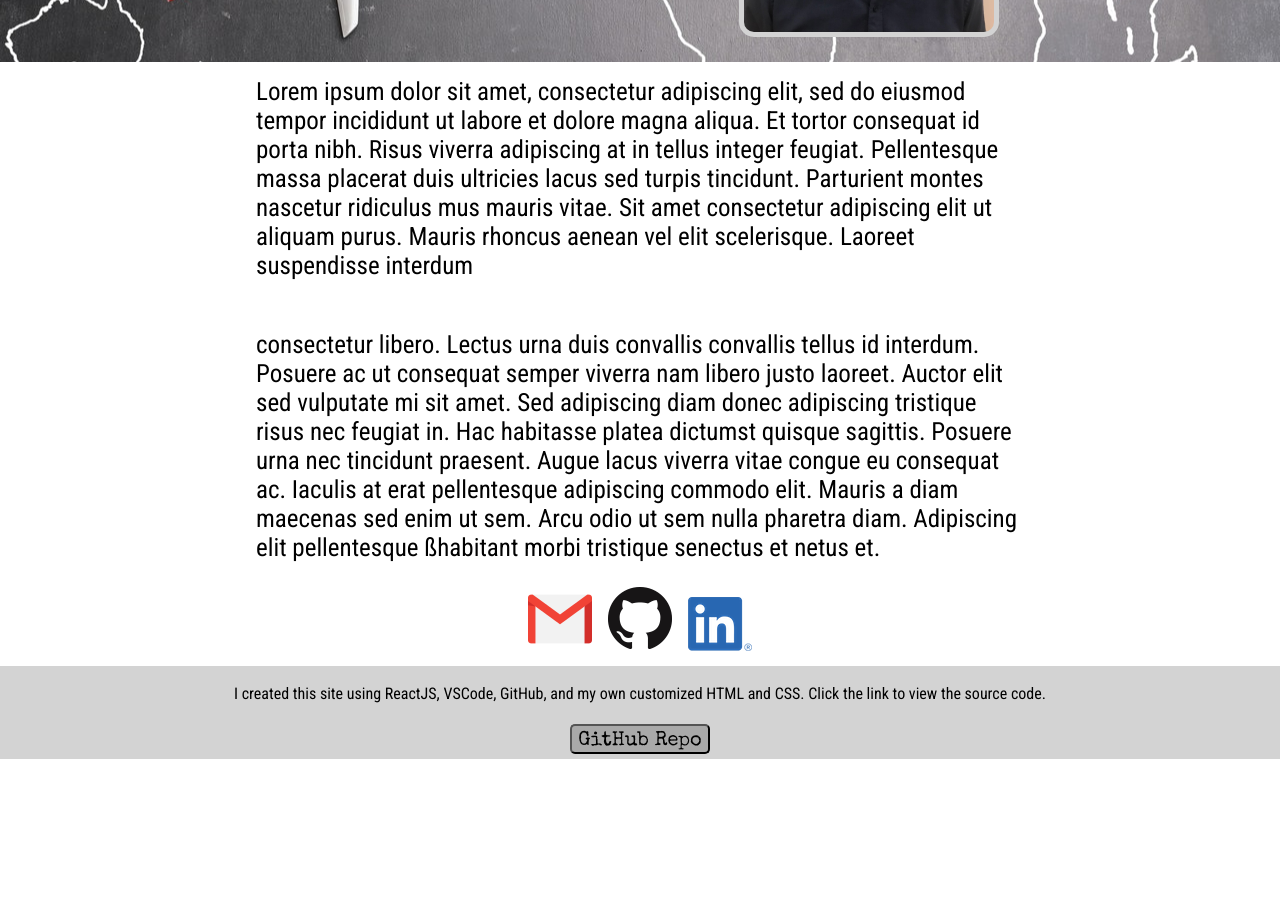
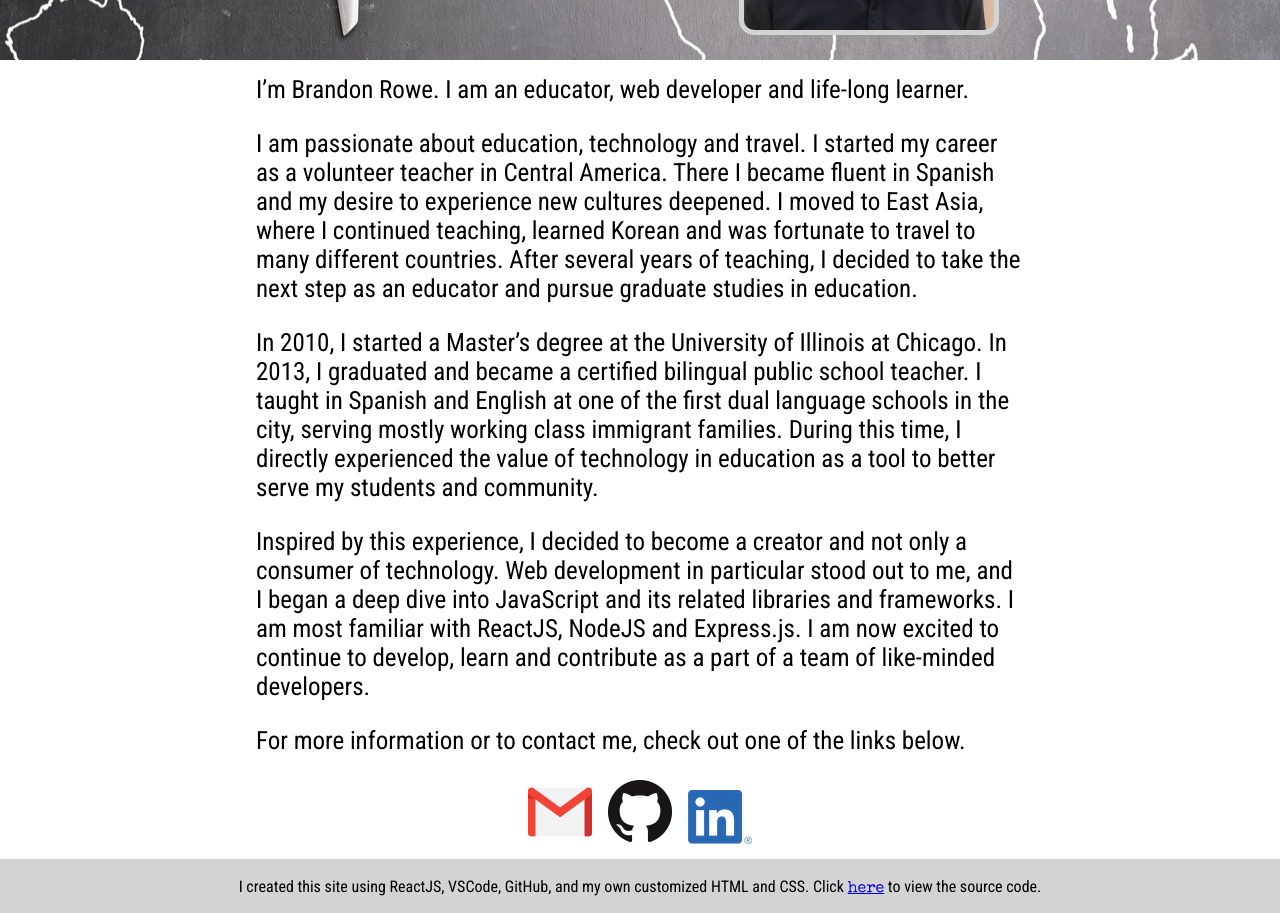
Before and after one commit to browe83/portfolio-website, a React (Create React App) app: page /about in a window 1280 px wide. Shown: the part 340-1253 px from the top of the page. Before the commit the page ends 1099 px from the top, so only its background shows below. Built offline with nearby package versions, Linux system fonts and the light colour scheme; a web font is replaced by a local one.

Commit message:
updates about.js, footer.js

```diff
--- a/src/App.css
+++ b/src/App.css
@@ -1,7 +1,3 @@
- /* * {
-  border: 1px dotted black;
-}  */
-
 body {
   font-family: 'Roboto Condensed', sans-serif;
 }
@@ -19,7 +15,6 @@ h1, h2, h3, button, a {
   display: flex;
   flex-direction: column;
   min-height: 100vh;
-  /* border: 10px dotted green; */
 }
 
 
@@ -40,7 +35,6 @@ button {
   justify-content: center;
   width: 100%;
   height: 100%;
-  border-bottom: 2px solid lightgray;
 }
 
 #navbar {
--- a/src/components/About.js
+++ b/src/components/About.js
@@ -13,28 +13,36 @@ function About (props) {
         <div className='about-container'>
           <div className='about-wrapper'>
             <div className='headshot'></div>
-            <p className='about-1'>
-              Lorem ipsum dolor sit amet, consectetur adipiscing elit,
-              sed do eiusmod tempor incididunt ut labore et dolore magna
-              aliqua. Et tortor consequat id porta nibh. Risus viverra adipiscing
-              at in tellus integer feugiat. Pellentesque massa placerat duis
-              ultricies lacus sed turpis tincidunt. Parturient
-              montes nascetur ridiculus mus mauris vitae. Sit amet
-              consectetur adipiscing elit ut aliquam purus. Mauris
-              rhoncus aenean vel elit scelerisque. Laoreet suspendisse interdum
+            <div className='about'>
+            <p>
+              I’m Brandon Rowe. I am an educator, web developer and life-long learner.
             </p>
             <p>
-              consectetur libero. Lectus urna duis convallis convallis tellus
-              id interdum. Posuere ac ut consequat semper viverra nam
-              libero justo laoreet. Auctor elit sed vulputate mi sit amet.
-              Sed adipiscing diam donec adipiscing tristique risus nec
-              feugiat in. Hac habitasse platea dictumst quisque sagittis.
-              Posuere urna nec tincidunt praesent. Augue lacus viverra vitae
-              congue eu consequat ac. Iaculis at erat pellentesque
-              adipiscing commodo elit. Mauris a diam maecenas sed enim ut sem.
-              Arcu odio ut sem nulla pharetra diam. Adipiscing elit pellentesque
-              ßhabitant morbi tristique senectus et netus et.
+              I am passionate about education, technology and travel.  I started my career
+              as a volunteer teacher in Central America.  There I became fluent in Spanish and
+              my desire to experience new cultures deepened.  I moved to East Asia, where I
+              continued teaching, learned Korean and was fortunate to travel to many different countries.
+              After several years of teaching,  I decided to take the next step as an educator
+              and pursue graduate studies in education.
             </p>
+            <p>
+              In 2010, I started a Master’s degree at the University of Illinois at Chicago. In
+              2013, I graduated and became a certified bilingual public school teacher.  I taught
+              in Spanish and English at one of the first dual language schools in the city, serving
+              mostly working class immigrant families.  During this time, I directly experienced the
+              value of technology in education as a tool to better serve my students and community.
+            </p>
+            <p>
+              Inspired by this experience,  I decided to become a creator and not only a consumer of
+              technology.  Web development in particular stood out to me, and I began a deep dive into
+              JavaScript and its related libraries and frameworks.  I am most familiar with ReactJS,
+              NodeJS and Express.js.  I am now excited to continue to develop, learn and contribute as a
+              part of a team of like-minded developers.
+            </p>
+            <p>
+              For more information or to contact me, check out one of the links below.
+            </p>
+            </div>
             <div className='contacts'>
               <a href='mailto:rowe.brandon.j@gmail.com' rel="noopener noreferrer" target='_blank'>
                 <img src={gmail} alt='gmail'></img>
--- a/src/components/Footer.js
+++ b/src/components/Footer.js
@@ -7,9 +7,8 @@ function Footer (props) {
       <p>
         I created this site using ReactJS,
         VSCode, GitHub, and my own customized HTML and CSS.
-        Click the link to view the source code.
+        Click <a href='https://github.com/browe83/portfolio-website' rel="noopener noreferrer" target='_blank'>here</a> to view the source code.
       </p>
-      <a href='https://github.com/browe83/portfolio-website' rel="noopener noreferrer" target='_blank'><button>GitHub Repo</button></a>
     </div>
   )
 }
--- a/src/components/Work.js
+++ b/src/components/Work.js
@@ -8,9 +8,8 @@ function Work (props) {
         <div className='projects-overview'>
           <h1>My Projects</h1>
           <p>
-            The projects below are from my Treehouse Techdegree.
+            The projects below are from my Full Stack JavaScript Treehouse Techdegree.
             Click <a href='https://www.credential.net/d9882913-52a6-4f15-8485-c5387a836a81#gs.sptjqe'>here</a> to view my certification.
-            In addition to JavaScript, I created each project using VSCode and Github.
           </p>
         </div>
       </div>
--- a/src/css/about.css
+++ b/src/css/about.css
@@ -42,7 +42,7 @@
   border-radius: 15px;
 }
 
-.about-1 {
+.about {
   padding-top: 2%;
 }
 
@@ -69,6 +69,8 @@
     width: 100%;
     margin-left: 5px;
     margin-right: 5px;
+    padding-left: 10px;
+    padding-right: 5px;
   }
 
   .headshot {
--- a/src/css/footer.css
+++ b/src/css/footer.css
@@ -4,6 +4,14 @@
   display: flex;
   flex-direction: column;
   align-items: center;
+  justify-items: baseline;
   flex-grow: 1;
   background-color: lightgray;
 }
+
+@media only screen and (max-width: 830px) {
+  .footer p {
+    padding-left: 2%;
+    padding-right: 2%;
+  }
+}
--- a/src/css/work.css
+++ b/src/css/work.css
@@ -96,7 +96,7 @@
 @media only screen and (max-width: 825px) {
   .work {
     background-image: none;
-    height: 250px;
+    height: 150px;
   }
 
   .projects-overview {
--- a/src/data.js
+++ b/src/data.js
@@ -6,12 +6,10 @@ import proj2Img2 from './images/Project_2_Img_2.png';
 import proj2Img3 from './images/Project_2_Img_3.png';
 import proj3Img1 from './images/Project_3_Img_1.png';
 import proj3Img2 from './images/Project_3_Img_2.png';
-// import proj3Img3 from './images/Project_3_Img_3.png';
 import proj4Img1 from './images/Project_4_Img_1.png';
 import proj4Img2 from './images/Project_4_Img_2.png';
 import proj4Img3 from './images/Project_4_Img_3.png';
 import proj5Img1 from './images/Project_5_Img_1.png';
-import proj5Img2 from './images/Project_5_Img_2.png';
 import proj5Img3 from './images/Project_5_Img_3.png';
 import proj6Img1 from './images/Project_6_Img_1.png';
 import proj6Img2 from './images/Project_6_Img_2.png';
@@ -27,7 +25,7 @@ export const projects = [
     {
       id: 0,
       project_name: "A Random Quote Generator",
-      description: "This project creates an app that displays random motivational quotes that are updated every 10 seconds or with the click of a mouse. The images below show example quotes.",
+      description: "This project creates an app that displays a random motivational quote.  The quote updates every 10 seconds or with the click of a mouse. The images below show example quotes.",
       technologies: ["VSCode", "GitHub", "JavaScript"],
       live_link: "https://browe83.github.io/A-Random-Quote-Generator/a_random_quote_generator-v1/index.html",
       github_link: "https://github.com/browe83/A-Random-Quote-Generator",
@@ -40,7 +38,7 @@ export const projects = [
     {
       id: 1,
       project_name: "List Pagination and Filtering",
-      description: "This project enhances a web page using pagination and filtering.  Starting with a list of 54 fictional students with photos and emails, the application displays 10 students at a time and adds a navigation system, a series of links at the bottom of page, to allow users to click through students, 10 at a time.  Users can also filter students by name, using the search bar.  The first image below shows the initial pagination links, while the second shows a filtered page after a user search.",
+      description: "This project enhances a web page using pagination and filtering.  Starting with a list of 54 students with photos and emails, the application displays 10 students at a time and adds a navigation system, a series of links at the bottom of page, to allow users to click through students, 10 at a time.  Users can also filter students by name, using the search bar.  The first image below shows the initial pagination links, while the second shows a filtered page after a user search.",
       technologies: ["VSCode",  "GitHub", "JavaScript"],
       live_link: "https://browe83.github.io/List-Pagination-and-Filtering/list_pagination_and_filtering-v1/index.html",
       github_link: "https://github.com/browe83/List-Pagination-and-Filtering",
@@ -60,7 +58,6 @@ export const projects = [
       images: [
         proj3Img1,
         proj3Img2,
-        // proj3Img3,
       ]
     },
     {
@@ -79,13 +76,12 @@ export const projects = [
     {
       id: 4,
       project_name: "Public API Requests",
-      description: "This project builds an app for a fictional company called Awesome Startup, a distributed company with remote employees working all over the world. It simulates requests a JSON object from the API and parses the data so that 12 employees are listed in a grid with their thumbnail image, full name, email, and location. Clicking the employee’s image or name will open a modal window with more detailed information, such as the employee’s birthday and address.",
+      description: "This project builds an app for a fictional company called Awesome Startup, a distributed company with remote employees working all over the world. It requests a JSON object from the API and parses the data so that 12 employees are listed in a grid with their thumbnail image, full name, email, and location. Clicking the employee’s image or name will open a modal window with more detailed information, such as the employee’s birthday and address.  The left-hand image shows the initial display of 12 employes, while the right-hand displays an example of the modal window.",
       technologies: ["VSCode",  "GitHub", "JavaScript"],
       github_link: "https://github.com/browe83/Public-API-Requests",
       live_link: "https://browe83.github.io/Public-API-Requests/public_api_request-v1/index.html",
       images: [
         proj5Img1,
-        proj5Img2,
         proj5Img3,
       ]
     },
```
Also changed, not shown: 1 other file (tests, documents, lock files or other folders).
